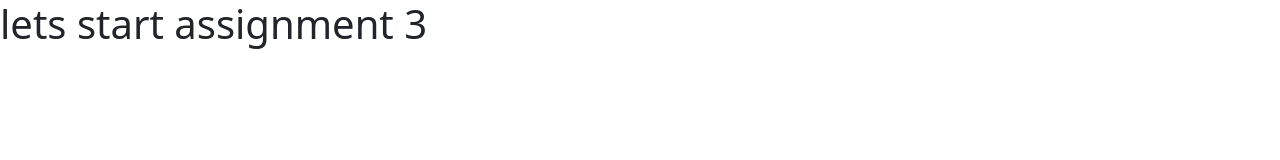
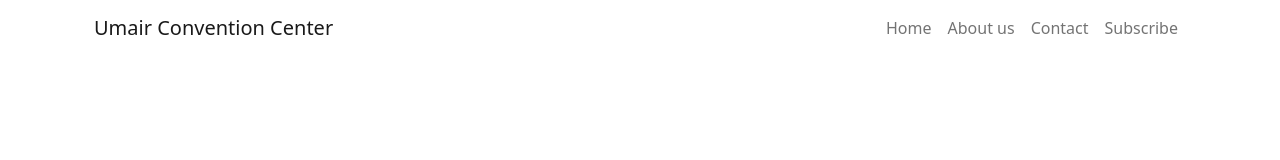
Before and after one commit to mamaruf04/Convention-center, a plain HTML site: page index.html in a window 1280 px wide. Drawn offline with nearby package versions, Linux system fonts and the light colour scheme.

Commit message:
navigation added

```diff
--- a/index.html
+++ b/index.html
@@ -11,7 +11,34 @@
     <title>Your-wedding-convention</title>
 </head>
 <body>
-    <h1>lets start assignment 3</h1>
+    <header class="container">
+        <!-- navigation -->
+        <nav class="navbar navbar-expand-lg navbar-light">
+            <div class="container-fluid">
+              <a class="navbar-brand" href="#">Umair Convention Center</a>
+              <button class="navbar-toggler" type="button" data-bs-toggle="collapse" data-bs-target="#navbarSupportedContent" aria-controls="navbarSupportedContent" aria-expanded="false" aria-label="Toggle navigation">
+                <span class="navbar-toggler-icon"></span>
+              </button>
+              <div class="collapse navbar-collapse" id="navbarSupportedContent">
+                <ul class="navbar-nav ms-auto mb-2 mb-lg-0">
+                  <li class="nav-item">
+                    <a class="nav-link" aria-current="page" href="#">Home</a>
+                  </li>
+                  <li class="nav-item">
+                    <a class="nav-link" href="#">About us</a>
+                  </li>
+                  <li class="nav-item">
+                    <a class="nav-link" href="#">Contact</a>
+                  </li>
+                  <li class="nav-item">
+                    <a class="nav-link" href="#">Subscribe</a>
+                  </li>
+                </ul>
+              </div>
+            </div>
+          </nav>
+    </header>
+    <!-- header compleat -->
     <script src="https://cdn.jsdelivr.net/npm/bootstrap@5.1.3/dist/js/bootstrap.bundle.min.js" integrity="sha384-ka7Sk0Gln4gmtz2MlQnikT1wXgYsOg+OMhuP+IlRH9sENBO0LRn5q+8nbTov4+1p" crossorigin="anonymous"></script>
 </body>
 </html>
```
Also changed, not shown: 4 other files.
